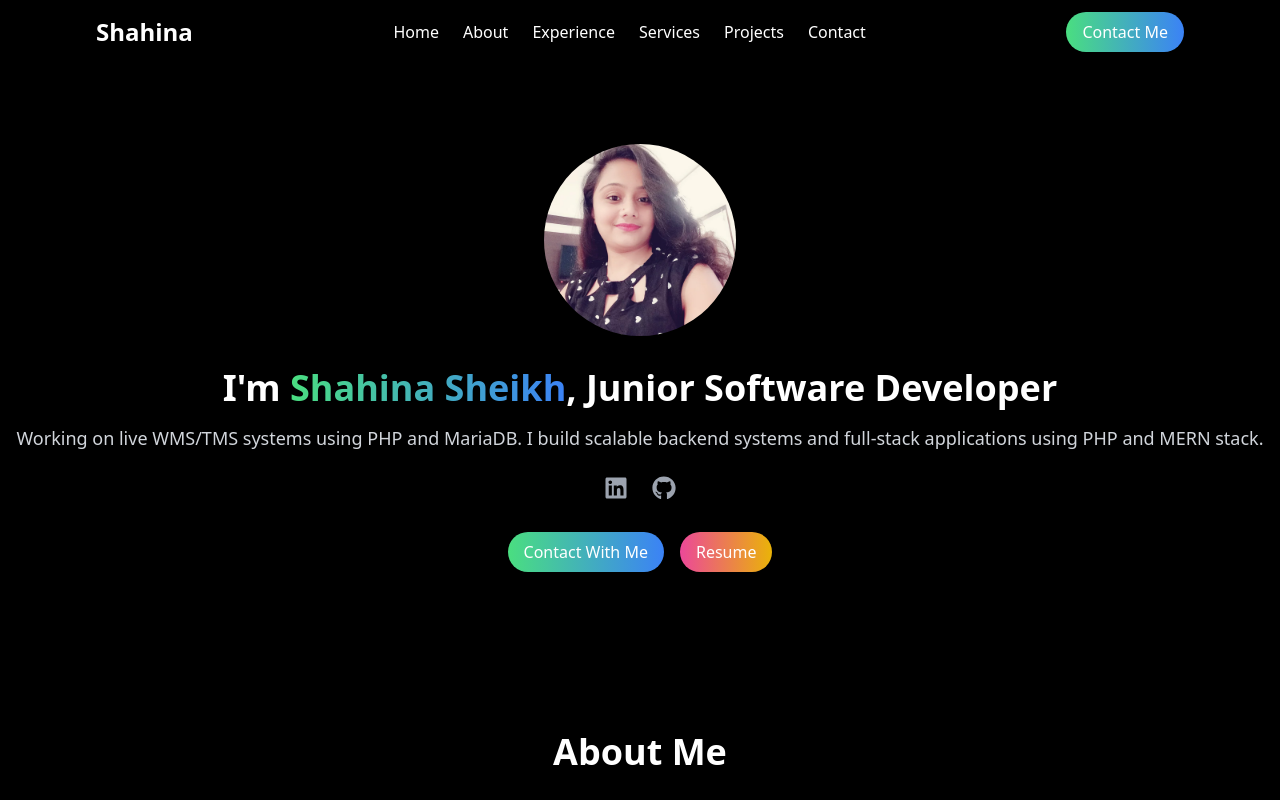
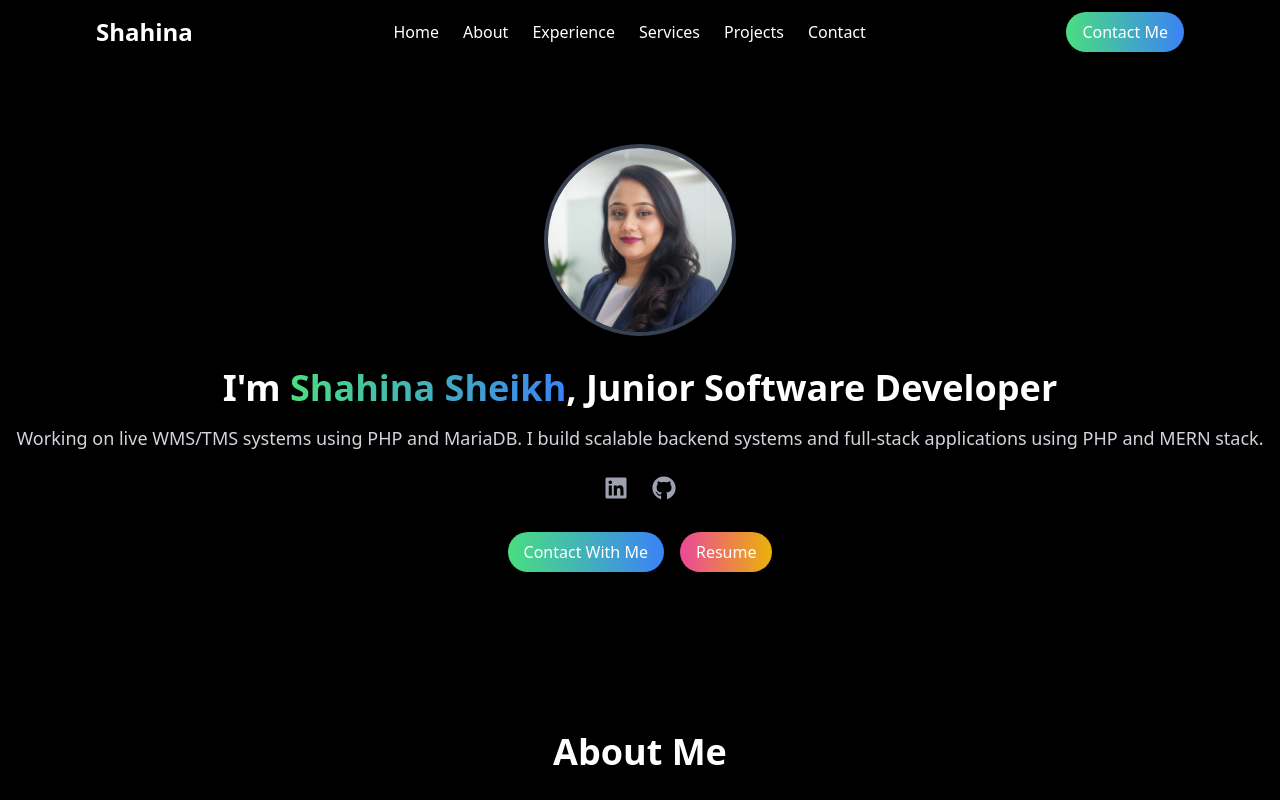
Before and after one commit to Inshiya1904/Portfolio-Project, a React (Vite) app: page / in a window 1280 px wide. Shown: the top 800 px of the page. Built offline with nearby package versions, Linux system fonts and the light colour scheme.

Commit message:
Experience added

```diff
--- a/src/components/About.jsx
+++ b/src/components/About.jsx
@@ -1,5 +1,5 @@
 import React from "react";
-import AboutImage from "../assets/img.jpg";
+import AboutImage from "../assets/ProfilePic.jpeg";
 import {
   FaHtml5,
   FaCss3Alt,
--- a/src/components/Hero.jsx
+++ b/src/components/Hero.jsx
@@ -1,5 +1,5 @@
 import React from "react";
-import HeroImage from "../assets/img.jpg";
+import HeroImage from "../assets/ProfilePic.jpeg";
 import ShahinaCV from "../assets/Shahina-Resume.pdf";
 import { FaFacebook, FaGithub, FaLinkedin, FaTwitter } from "react-icons/fa";
 
@@ -9,7 +9,7 @@ const Hero = () => {
       <img
         src={HeroImage}
         alt=""
-        className="mx-auto mb-8 w-48 h-48 rounded-full object-cover transform
+        className="mx-auto mb-8 w-48 h-48 rounded-full object-cover object-[center_20%] border-4 border-gray-700 shadow-lg transform
           transition-transform duration-300 hover:scale-105"
       />
       <h1 className="text-4xl font-bold">
```
Also changed, not shown: src/assets/ProfilePic.jpeg (added).
